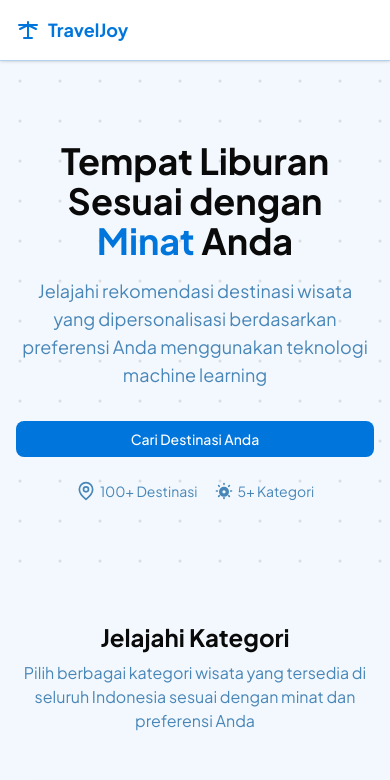
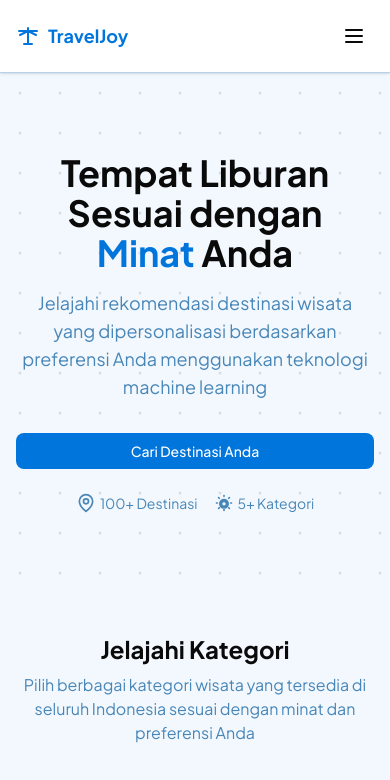
Before and after one commit to DwikyAhmad/capstone-febe, a Next.js app: page / in a window 390 px wide. Shown: the top 780 px of the page. Built offline with nearby package versions, Linux system fonts and the light colour scheme; no server answers; the database is empty.

Commit message:
feat: responsive mobile navbar

```diff
--- a/src/components/header.tsx
+++ b/src/components/header.tsx
@@ -1,15 +1,20 @@
 "use client";
 
 import Link from "next/link";
+import { useState } from "react";
 import { Button } from "@/components/ui/button";
+import { Menu, X } from "lucide-react";
 
 export function Header() {
+  const [isMobileMenuOpen, setIsMobileMenuOpen] = useState(false);
+
   const scrollToTop = () => {
     console.log('Scrolling to top...');
     window.scrollTo({
       top: 0,
       behavior: 'smooth'
     });
+    setIsMobileMenuOpen(false); // Close mobile menu after navigation
   };
 
   const scrollToSection = (sectionId: string) => {
@@ -29,12 +34,17 @@ export function Header() {
     } else {
       console.log('Element not found:', sectionId);
     }
+    setIsMobileMenuOpen(false); // Close mobile menu after navigation
+  };
+
+  const toggleMobileMenu = () => {
+    setIsMobileMenuOpen(!isMobileMenuOpen);
   };
 
   return (
     <header className="sticky top-0 z-50 bg-background/95 backdrop-blur-md supports-[backdrop-filter]:bg-background/75 border-b border-border shadow-sm">
       <div className="container mx-auto px-4 py-4 flex justify-between items-center">
-        <div className="flex items-center gap-2">
+        <Link href="/" className="flex items-center gap-2">
           <svg
             xmlns="http://www.w3.org/2000/svg"
             width="24"
@@ -50,8 +60,9 @@ export function Header() {
             <path d="M3 7h18M8 20h8M12 4v16M4 11l8-4 8 4" />
           </svg>
           <span className="text-lg font-bold text-primary">TravelJoy</span>
-        </div>
+        </Link>
 
+        {/* Desktop Navigation */}
         <nav className="hidden md:flex items-center space-x-6">
           <button
             onClick={scrollToTop}
@@ -80,11 +91,64 @@ export function Header() {
         </nav>
 
         <div className="flex items-center gap-4">
+          {/* Desktop Login Button */}
           <Button asChild variant="outline" size="sm" className="hidden md:inline-flex">
             <Link href="/login">Masuk</Link>
           </Button>
+
+          {/* Mobile Hamburger Menu Button */}
+          <button
+            onClick={toggleMobileMenu}
+            className="md:hidden p-2 rounded-md hover:bg-primary/10 transition-colors"
+            aria-label="Toggle mobile menu"
+          >
+            {isMobileMenuOpen ? (
+              <X className="h-6 w-6 text-foreground" />
+            ) : (
+              <Menu className="h-6 w-6 text-foreground" />
+            )}
+          </button>
         </div>
       </div>
+
+      {/* Mobile Navigation Menu */}
+      {isMobileMenuOpen && (
+        <div className="md:hidden border-t border-border bg-background/95 backdrop-blur-md">
+          <nav className="container mx-auto px-4 py-4 flex flex-col space-y-4">
+            <button
+              onClick={scrollToTop}
+              className="text-foreground hover:text-primary transition-colors cursor-pointer px-3 py-3 rounded-md hover:bg-primary/10 text-left"
+            >
+              Beranda
+            </button>
+            <button
+              onClick={() => scrollToSection('kategori')}
+              className="text-foreground hover:text-primary transition-colors cursor-pointer px-3 py-3 rounded-md hover:bg-primary/10 text-left"
+            >
+              Kategori
+            </button>
+            <button
+              onClick={() => scrollToSection('destinasi')}
+              className="text-foreground hover:text-primary transition-colors cursor-pointer px-3 py-3 rounded-md hover:bg-primary/10 text-left"
+            >
+              Destinasi
+            </button>
+            <button
+              onClick={() => scrollToSection('tentang')}
+              className="text-foreground hover:text-primary transition-colors cursor-pointer px-3 py-3 rounded-md hover:bg-primary/10 text-left"
+            >
+              Tentang Kami
+            </button>
+
+            {/* Mobile Login Button */}
+            <div className="pt-4 border-t border-border">
+              <Button asChild variant="outline" size="sm" className="w-full">
+                <Link href="/login">Masuk</Link>
+              </Button>
+            </div>
+          </nav>
+        </div>
+      )}
     </header>
   );
 }
```
